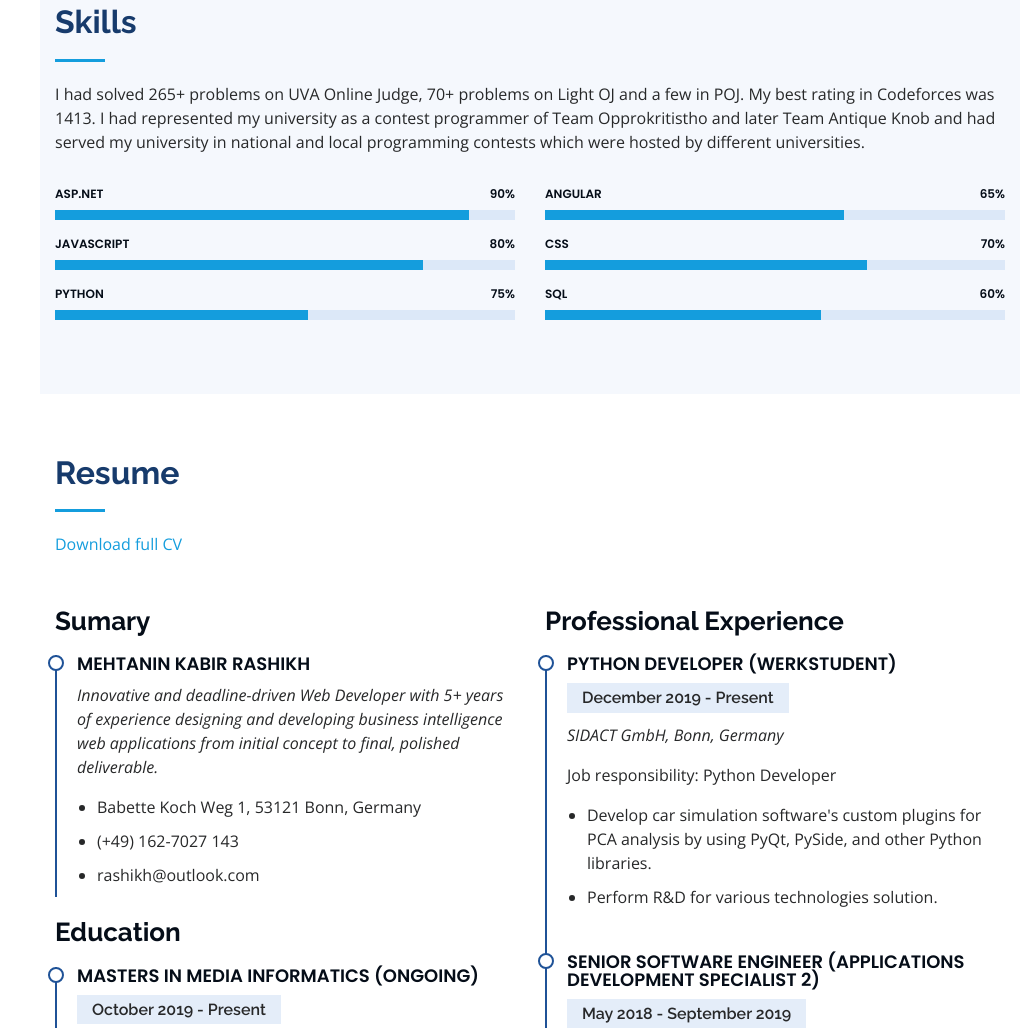
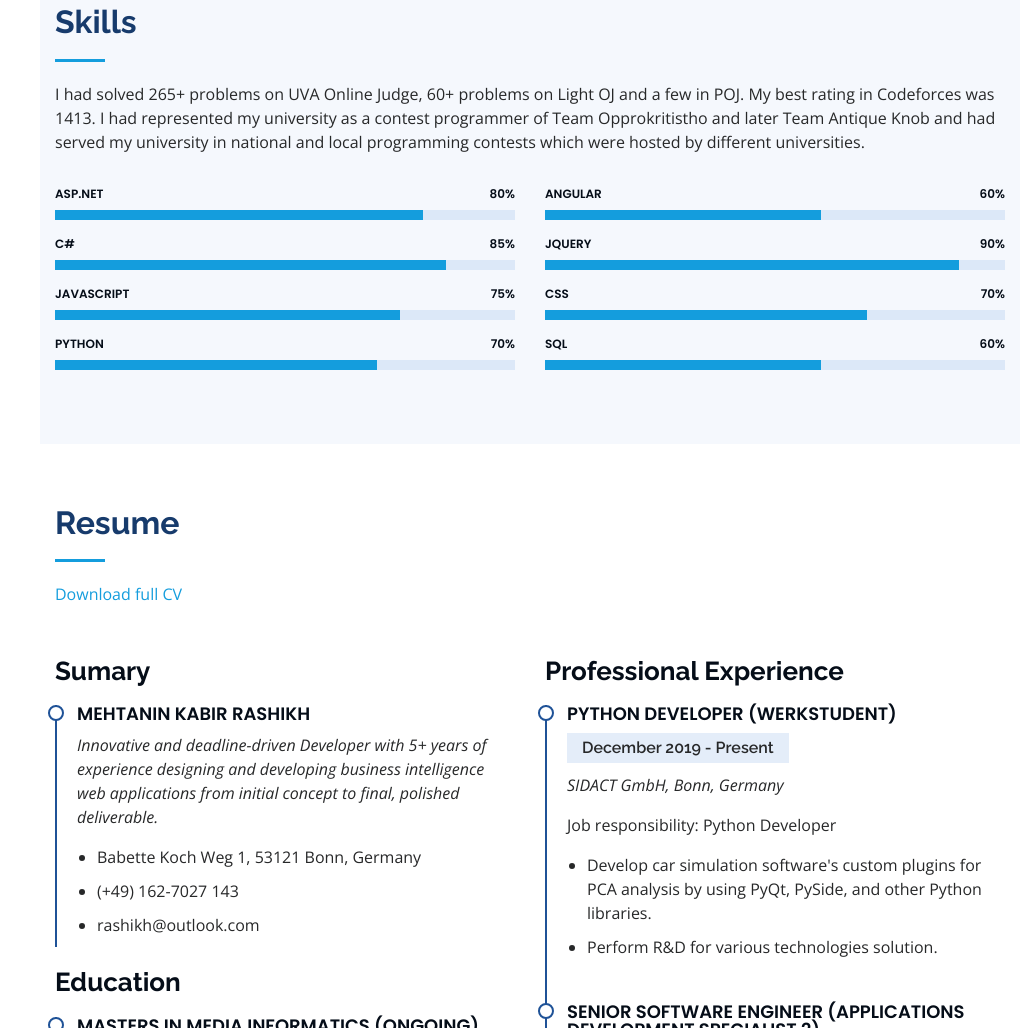
Before and after one commit to mehtanin/mehtanin.github.io, a plain HTML site: page index.html in a window 1280 px wide. Shown: the part 1652-2680 px from the top of the page, without its empty margins (260-1280 px from the left). Drawn offline with nearby package versions, Linux system fonts and the light colour scheme.

Commit message:
Updated content.

```diff
--- a/index.html
+++ b/index.html
@@ -181,7 +181,7 @@
 
         <div class="section-title">
           <h2>Skills</h2>
-          <p>I had solved 265+ problems on UVA Online Judge, 70+ problems on Light OJ and a few in POJ. My best rating in Codeforces was 1413. I had represented my university as a contest programmer of Team Opprokritistho and later Team Antique Knob and had served my university in national and local programming contests which were hosted by different universities.</p>
+          <p>I had solved 265+ problems on UVA Online Judge, 60+ problems on Light OJ and a few in POJ. My best rating in Codeforces was 1413. I had represented my university as a contest programmer of Team Opprokritistho and later Team Antique Knob and had served my university in national and local programming contests which were hosted by different universities.</p>
         </div>
 
         <div class="row skills-content">
@@ -189,23 +189,30 @@
           <div class="col-lg-6" data-aos="fade-up">
 
             <div class="progress">
-              <span class="skill">ASP.NET <i class="val">90%</i></span>
-              <div class="progress-bar-wrap">
-                <div class="progress-bar" role="progressbar" aria-valuenow="90" aria-valuemin="0" aria-valuemax="100"></div>
-              </div>
-            </div>
-
-            <div class="progress">
-              <span class="skill">JavaScript <i class="val">80%</i></span>
+              <span class="skill">ASP.NET <i class="val">80%</i></span>
               <div class="progress-bar-wrap">
                 <div class="progress-bar" role="progressbar" aria-valuenow="80" aria-valuemin="0" aria-valuemax="100"></div>
               </div>
             </div>
 
             <div class="progress">
-              <span class="skill">Python <i class="val">75%</i></span>
+              <span class="skill">C# <i class="val">85%</i></span>
               <div class="progress-bar-wrap">
-                <div class="progress-bar" role="progressbar" aria-valuenow="55" aria-valuemin="0" aria-valuemax="100"></div>
+                <div class="progress-bar" role="progressbar" aria-valuenow="85" aria-valuemin="0" aria-valuemax="100"></div>
+              </div>
+            </div>
+
+            <div class="progress">
+              <span class="skill">JavaScript <i class="val">75%</i></span>
+              <div class="progress-bar-wrap">
+                <div class="progress-bar" role="progressbar" aria-valuenow="75" aria-valuemin="0" aria-valuemax="100"></div>
+              </div>
+            </div>
+
+            <div class="progress">
+              <span class="skill">Python <i class="val">70%</i></span>
+              <div class="progress-bar-wrap">
+                <div class="progress-bar" role="progressbar" aria-valuenow="70" aria-valuemin="0" aria-valuemax="100"></div>
               </div>
             </div>
 
@@ -214,9 +221,16 @@
           <div class="col-lg-6" data-aos="fade-up" data-aos-delay="100">
 
             <div class="progress">
-              <span class="skill">Angular <i class="val">65%</i></span>
+              <span class="skill">Angular <i class="val">60%</i></span>
               <div class="progress-bar-wrap">
-                <div class="progress-bar" role="progressbar" aria-valuenow="65" aria-valuemin="0" aria-valuemax="100"></div>
+                <div class="progress-bar" role="progressbar" aria-valuenow="60" aria-valuemin="0" aria-valuemax="100"></div>
+              </div>
+            </div>
+
+            <div class="progress">
+              <span class="skill">JQuery <i class="val">90%</i></span>
+              <div class="progress-bar-wrap">
+                <div class="progress-bar" role="progressbar" aria-valuenow="90" aria-valuemin="0" aria-valuemax="100"></div>
               </div>
             </div>
 
@@ -256,7 +270,7 @@
             <h3 class="resume-title">Sumary</h3>
             <div class="resume-item pb-0">
               <h4>Mehtanin Kabir Rashikh</h4>
-              <p><em>Innovative and deadline-driven Web Developer with 5+ years of experience designing and developing business intelligence web applications from initial concept to final, polished deliverable.</em></p>
+              <p><em>Innovative and deadline-driven Developer with 5+ years of experience designing and developing business intelligence web applications from initial concept to final, polished deliverable.</em></p>
               <ul>
                 <li>Babette Koch Weg 1, 53121 Bonn, Germany</li>
                 <li>(+49) 162-7027 143</li>
```
Also changed, not shown: 1 other file.
